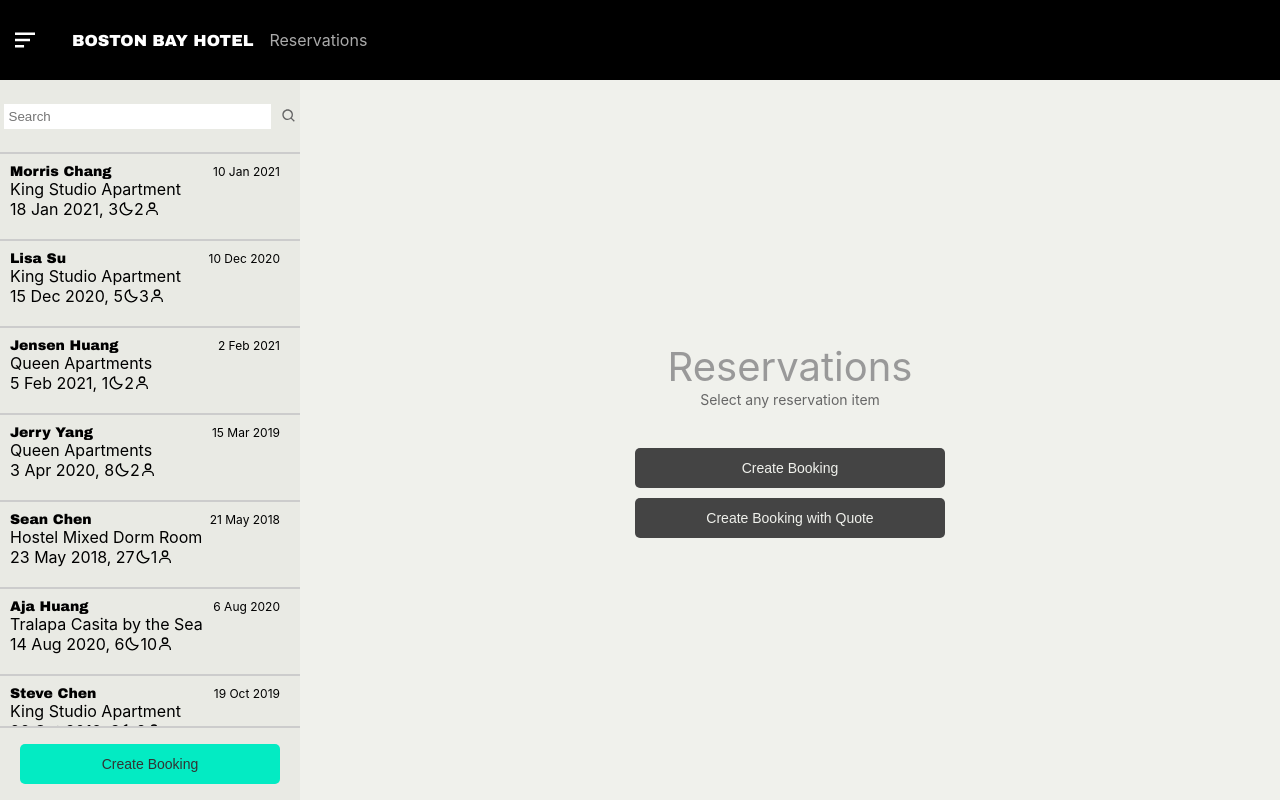
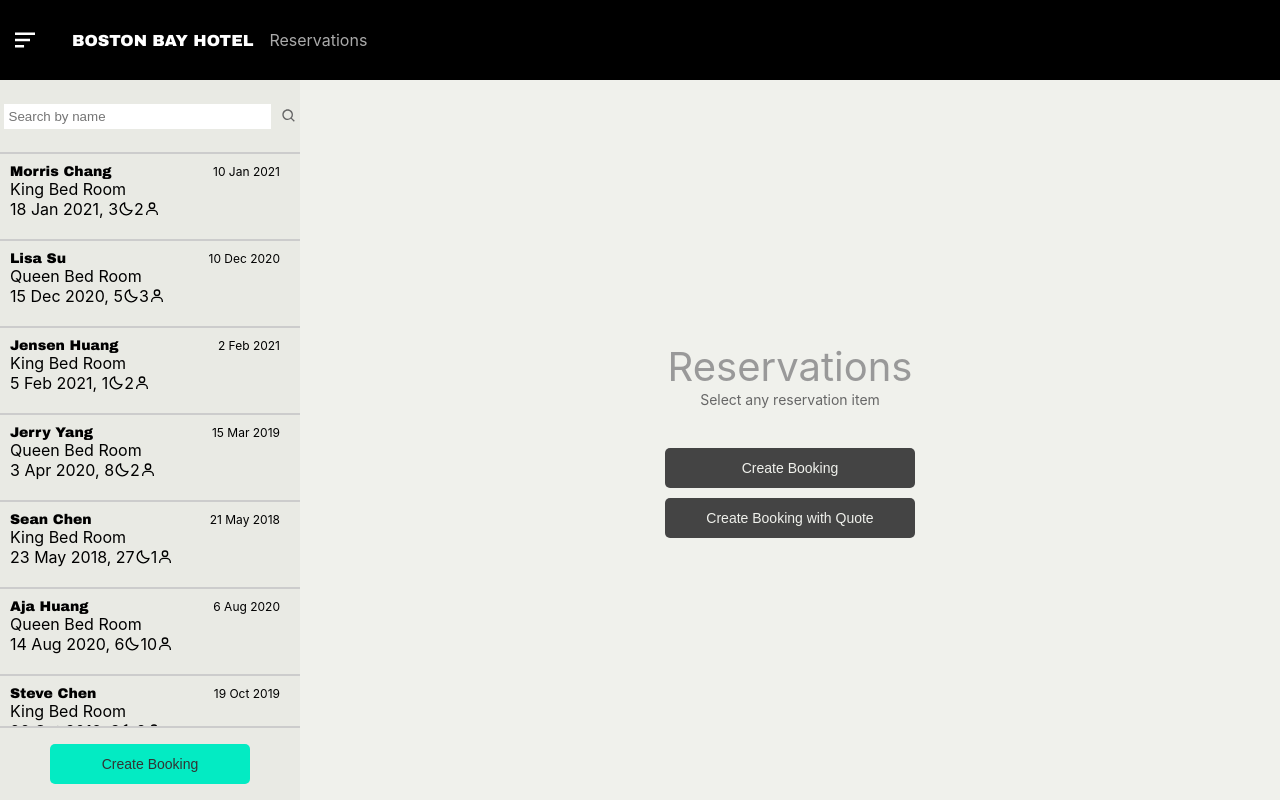
Before and after one commit to tix123/Lodgify-mockup, a React (Create React App) app: page / in a window 1280 px wide. Built offline with nearby package versions, Linux system fonts and the light colour scheme.

Commit message:
add a booking form

```diff
--- a/package.json
+++ b/package.json
@@ -4,9 +4,14 @@
   "private": true,
   "homepage": "https://tix123.github.io/lodgify-mockup",
   "dependencies": {
+    "@emotion/react": "^11.11.1",
+    "@emotion/styled": "^11.11.0",
+    "@mui/material": "^5.14.10",
+    "@mui/x-date-pickers": "^6.14.0",
     "@testing-library/jest-dom": "^5.16.5",
     "@testing-library/react": "^13.4.0",
     "@testing-library/user-event": "^13.5.0",
+    "dayjs": "^1.11.10",
     "gh-pages": "^5.0.0",
     "react": "^18.2.0",
     "react-dom": "^18.2.0",
--- /dev/null
+++ b/src/components/InputForm.js
@@ -0,0 +1,134 @@
+import { useState } from 'react';
+import Dialog from '@mui/material/Dialog';
+import DialogTitle from '@mui/material/DialogTitle';
+import DialogContent from '@mui/material/DialogContent';
+import DialogActions from '@mui/material/DialogActions';
+import Grid from '@mui/material/Grid';
+import TextField from '@mui/material/TextField';
+import MenuItem from '@mui/material/MenuItem';
+import FormControl from '@mui/material/FormControl';
+import Select from '@mui/material/Select';
+import InputLabel from '@mui/material/InputLabel';
+import { DemoContainer } from '@mui/x-date-pickers/internals/demo';
+import { AdapterDayjs } from '@mui/x-date-pickers/AdapterDayjs';
+import { LocalizationProvider } from '@mui/x-date-pickers/LocalizationProvider';
+import { DatePicker } from '@mui/x-date-pickers/DatePicker';
+
+const InputForm = (props) => {
+
+    const [name, setName] = useState("")
+    const [email, setEmail] = useState("")
+    const [phone, setPhone] = useState("")
+    const [room, setRoom] = useState("King Bed Room")
+    const [guest, setGuest] = useState(1)
+    const [arrival, setArrival] = useState(null)
+    const [departure, setDeparture] = useState(null)
+
+    const today = new Date()
+    console.log("today", today.toString())
+    console.log("arrival", arrival)
+
+
+    return (
+        <Dialog
+            open={props.formOpen}
+            onClose={props.handleFormClose}
+        >
+            <DialogTitle>Create a Booking</DialogTitle>
+            <DialogContent >
+                <Grid container spacing={2} direction="column" pt={1}>
+                    <Grid item>
+                        <TextField
+                            fullWidth
+                            value={name}
+                            onChange={(e) => setName(e.target.value)}
+                            // size="small"
+                            label="Name"
+                            variant="outlined"
+                        />
+                    </Grid>
+                    <Grid item>
+                        <TextField
+                            fullWidth
+                            value={email}
+                            onChange={(e) => setEmail(e.target.value)}
+                            // size="small"
+                            label="Email"
+                            variant="outlined"
+                        />
+                    </Grid>
+                    <Grid item>
+                        <TextField
+                            fullWidth
+                            value={phone}
+                            onChange={(e) => setPhone(e.target.value)}
+                            // size="small"
+                            label="Phone"
+                            variant="outlined"
+                        />
+                    </Grid>
+                    <Grid item>
+                        <FormControl fullWidth>
+                            <InputLabel id="demo-simple-select-label">Room Type</InputLabel>
+                            <Select
+                                labelId="demo-simple-select-label"
+                                id="demo-simple-select"
+                                value={room}
+                                label="Room Type"
+                                // size="small"
+                                onChange={(e) => setRoom(e.target.value)}
+                            >
+                                <MenuItem value="King Bed Room">King Bed Room</MenuItem>
+                                <MenuItem value="Queen Bed Room">Queen Bed Room</MenuItem>
+                            </Select>
+                        </FormControl>
+                    </Grid>
+                    <Grid item>
+                        <FormControl fullWidth>
+                            <InputLabel id="demo-simple-select-label">Guests</InputLabel>
+                            <Select
+                                labelId="demo-simple-select-label"
+                                id="demo-simple-select"
+                                value={guest}
+                                label="Guests"
+                                onChange={(e) => setGuest(e.target.value)}
+                            >
+                                <MenuItem value={1}>1</MenuItem>
+                                <MenuItem value={2}>2</MenuItem>
+                                <MenuItem value={3}>3</MenuItem>
+                                <MenuItem value={4}>4</MenuItem>
+                            </Select>
+                        </FormControl>
+                    </Grid>
+                    <Grid item>
+                        <LocalizationProvider dateAdapter={AdapterDayjs}>
+                            <DemoContainer components={['DatePicker']}>
+                                <DatePicker
+                                    label="Arrival Date"
+                                    value={arrival}
+                                    onChange={(value) => setArrival(value.format("DD MMM YYYY"))}
+                                />
+                            </DemoContainer>
+                        </LocalizationProvider>
+                    </Grid>
+                    <Grid item>
+                        <LocalizationProvider dateAdapter={AdapterDayjs}>
+                            <DemoContainer components={['DatePicker']}>
+                                <DatePicker
+                                    label="Departure Date"
+                                    value={departure}
+                                    onChange={(value) => setDeparture(value.format("DD MMM YYYY"))}
+                                />
+                            </DemoContainer>
+                        </LocalizationProvider>
+                    </Grid>
+                </Grid>
+            </DialogContent>
+            <DialogActions>
+
+            </DialogActions>
+        </Dialog>
+    )
+}
+
+export default InputForm
--- a/src/components/ReservationBody/ReservationBodyElements.js
+++ b/src/components/ReservationBody/ReservationBodyElements.js
@@ -1,5 +1,5 @@
 import styled from 'styled-components';
-import { Link } from 'react-scroll';
+// import { Link } from 'react-scroll';
 
 const navBarBG = "#e9eae4";
 const border = "#ccc"
@@ -79,7 +79,7 @@ padding: 5px 5px;
 border: none;
 `;
 
-export const SideButton = styled(Link)`
+export const SideButton = styled.button`
 width: 200px;
 border-radius: 5px;
 background: ${sideButtonBG};
@@ -100,7 +100,7 @@ transition: all 0.2s ease-in-out;
   }
 `;
 
-export const ContentButton = styled(Link)`
+export const ContentButton = styled.button`
 width: 250px;
 border-radius: 5px;
 background: ${contentButtonBG};
--- a/src/components/ReservationBody/index.js
+++ b/src/components/ReservationBody/index.js
@@ -32,6 +32,7 @@ import {
     BookinglItemLabel,
     BookinglItemValue
 } from './ReservationBodyElements';
+import InputForm from '../InputForm';
 
 const ReservationBody = () => {
     const [bookings, setBookings] = useState([])
@@ -41,7 +42,7 @@ const ReservationBody = () => {
             "id": "1",
             "name": "Morris Chang",
             "update": "10 Jan 2021",
-            "room": "King Studio Apartment",
+            "room": "King Bed Room",
             "arrival": "18 Jan 2021",
             "departure": "22 Jan 2021",
             "night": 3,
@@ -56,7 +57,7 @@ const ReservationBody = () => {
             "id": "2",
             "name": "Lisa Su",
             "update": "10 Dec 2020",
-            "room": "King Studio Apartment",
+            "room": "Queen Bed Room",
             "arrival": "15 Dec 2020",
             "departure": "21 Dec 2020",
             "night": 5,
@@ -71,7 +72,7 @@ const ReservationBody = () => {
             "id": "3",
             "name": "Jensen Huang",
             "update": "2 Feb 2021",
-            "room": "Queen Apartments",
+            "room": "King Bed Room",
             "arrival": "5 Feb 2021",
             "departure": "6 Feb 2021",
             "night": 1,
@@ -86,7 +87,7 @@ const ReservationBody = () => {
             "id": "4",
             "name": "Jerry Yang",
             "update": "15 Mar 2019",
-            "room": "Queen Apartments",
+            "room": "Queen Bed Room",
             "arrival": "3 Apr 2020",
             "departure": "12 Apr 2020",
             "night": 8,
@@ -101,7 +102,7 @@ const ReservationBody = () => {
             "id": "5",
             "name": "Sean Chen",
             "update": "21 May 2018",
-            "room": "Hostel Mixed Dorm Room",
+            "room": "King Bed Room",
             "arrival": "23 May 2018",
             "departure": "21 Jun 2018",
             "night": 27,
@@ -116,7 +117,7 @@ const ReservationBody = () => {
             "id": "6",
             "name": "Aja Huang",
             "update": "6 Aug 2020",
-            "room": "Tralapa Casita by the Sea",
+            "room": "Queen Bed Room",
             "arrival": "14 Aug 2020",
             "departure": "21 Aug 2020",
             "night": 6,
@@ -131,7 +132,7 @@ const ReservationBody = () => {
             "id": "7",
             "name": "Steve Chen",
             "update": "19 Oct 2019",
-            "room": "King Studio Apartment",
+            "room": "King Bed Room",
             "arrival": "26 Oct 2019",
             "departure": "30 Oct 2019",
             "night": 3,
@@ -145,6 +146,17 @@ const ReservationBody = () => {
     ]);
 
     const [id, setId] = useState();
+
+    const [formOpen, setFormOpen] = useState(false)
+
+    const handleFormOpen = () => {
+        setFormOpen(true)
+    }
+
+    const handleFormClose = () => {
+        setFormOpen(false)
+    }
+
 
     useEffect(() => {
         setBookings(originalBookings)
@@ -174,8 +186,8 @@ const ReservationBody = () => {
                     <EmptyContentTitle>Reservations</EmptyContentTitle>
                     <EmptyContentSubtitle>Select any reservation item</EmptyContentSubtitle>
                     <ButtonWarp>
-                        <ContentButton to="top">Create Booking</ContentButton>
-                        <ContentButton to="top">Create Booking with Quote</ContentButton>
+                        <ContentButton onClick={handleFormOpen}>Create Booking</ContentButton>
+                        <ContentButton onClick={handleFormOpen}>Create Booking with Quote</ContentButton>
                     </ButtonWarp>
                 </Nonselected >
             );
@@ -245,6 +257,7 @@ const ReservationBody = () => {
     }
 
     return (
+
         <BookingBodyWarp>
             <NavSideBar>
                 <NavTopBlock>
@@ -252,7 +265,7 @@ const ReservationBody = () => {
                         type='text'
                         id='keyWord'
                         name='keyWord'
-                        placeholder='Search'
+                        placeholder='Search by name'
                         size='30'
                         onChange={(e) => handleSearch(e.target.value)}
                     />
@@ -289,13 +302,19 @@ const ReservationBody = () => {
                     ))}
                 </BookingCardContainer>
                 <NavBottomBlock>
-                    <SideButton to="top">Create Booking</SideButton>
+                    <SideButton onClick={handleFormOpen}>Create Booking</SideButton>
                 </NavBottomBlock>
             </NavSideBar>
 
             {bookingDetail()}
 
+            <InputForm
+                formOpen={formOpen}
+                handleFormClose={handleFormClose}
+            />
+
         </BookingBodyWarp>
+
     );
 };
 
```
Also changed, not shown: 1 other file (tests, documents, lock files or other folders).
